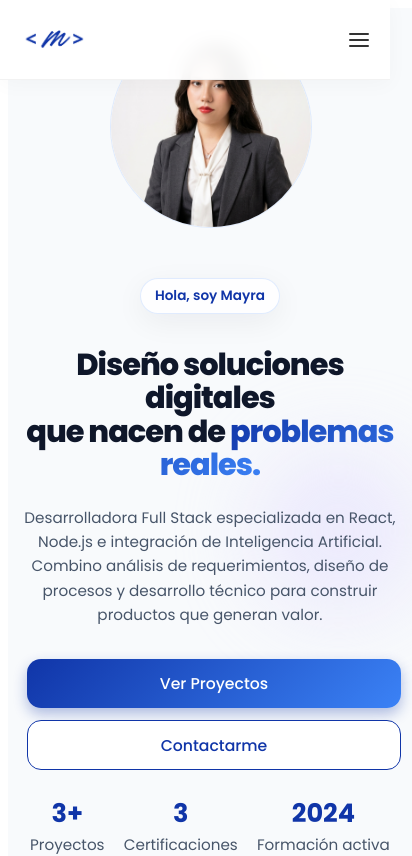
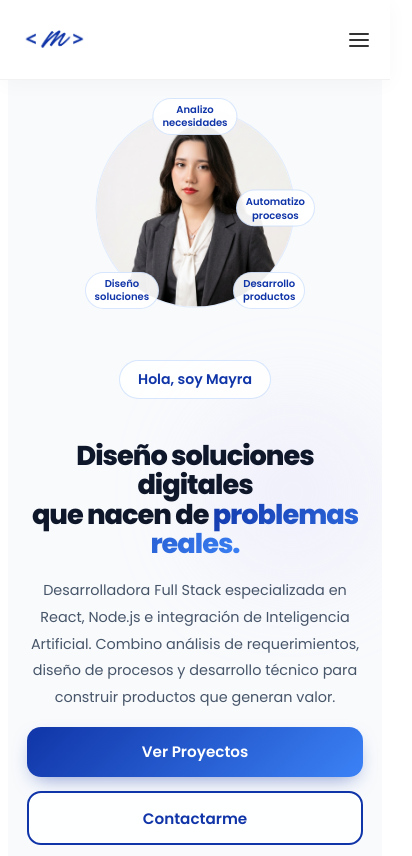
Before and after one commit to MayraMoy/portafolio, a React (Vite) app: page / in a window 390 px wide. Shown: the top 856 px of the page, 412 px wide, since content can reach past the window. Built offline with nearby package versions, Linux system fonts and the light colour scheme.

Commit message:
ahora si

```diff
--- a/src/styles/about.css
+++ b/src/styles/about.css
@@ -106,7 +106,7 @@
 
 .highlight-card p {
     color: #475569;
-    font-size: 1.15rem;
+    font-size: 0.9rem;
     line-height: 1.8;
     margin-bottom: 0.6rem;
 }
--- a/src/styles/home.css
+++ b/src/styles/home.css
@@ -3,159 +3,178 @@
 .home {
     min-height: 100vh;
     width: 100%;
-    padding: 20px 5% 40px;
+    padding: 100px 5% 60px;
     display: flex;
     justify-content: center;
     align-items: center;
-
     background: #f8fafc;
-
     position: relative;
     overflow: hidden;
-
     font-family: 'Poppins', sans-serif;
+    box-sizing: border-box;
 }
 
 .home-container {
     width: 100%;
-    max-width: 1400px;
-
+    max-width: 1200px;
     display: grid;
     grid-template-columns: 1fr 1fr;
     align-items: center;
-    gap: 2.5rem;
-
+    gap: 3rem;
     position: relative;
     z-index: 2;
 }
 
+/* ========================
+   CONTENT
+======================== */
+
 .home-content {
-    max-width: 700px;
-
     animation: slideUp 1s ease-out forwards;
     opacity: 0;
     transform: translateY(30px);
-
-    text-align: left;
-}
-
-.home-visual {
-    display: flex;
-    justify-content: center;
-    align-items: center;
-    position: relative;
-}
-
-.home-title {
-    font-size: clamp(2rem, 4vw, 3.2rem);
-    font-weight: 800;
-    color: #0f172a;
-
-    line-height: 1.05;
-    letter-spacing: -1px;
-
-    margin-bottom: 1.5rem;
-}
-
-.home-title .highlight {
-    background: linear-gradient(
-        135deg,
-        #1035a8,
-        #3b82f6
-    );
-
-    -webkit-background-clip: text;
-    -webkit-text-fill-color: transparent;
-}
-
-.home-subtitle {
-    font-size: 1.8rem;
-    font-weight: 600;
-    color: #1035a8;
-    margin-bottom: 1.5rem;
-    position: relative;
-    display: inline-block;
-}
-
-.home-description {
-    font-size: 1.15rem;
-    line-height: 1.9;
-
-    color: #475569;
-
-    max-width: 650px;
-
-    margin-bottom: 2rem;
-}
-
-.home-buttons {
-    display: flex;
-    gap: 1rem;
-    flex-wrap: wrap;
-
-    margin-top: 2rem;
 }
 
 .home-badge {
     display: inline-flex;
     align-items: center;
     gap: .5rem;
-    padding: .6rem 1.2rem;
+    padding: .5rem 1.1rem;
     border-radius: 999px;
-    background: rgba(255,255,255,0.8);
-    border: 1px solid rgba(59,130,246,.15);
+    background: rgba(255,255,255,0.85);
+    border: 1px solid rgba(59,130,246,.2);
     color: #1035a8;
-    font-size: .95rem;
+    font-size: .88rem;
     font-weight: 600;
-    margin-bottom: 1.5rem;
+    margin-bottom: 1.2rem;
+}
 
-    backdrop-filter: blur(10px);
-    box-shadow: 0 8px 30px rgba(15,23,42,.06);
+.home-title {
+    font-size: clamp(1.8rem, 3.5vw, 3rem);
+    font-weight: 800;
+    color: #0f172a;
+    line-height: 1.08;
+    letter-spacing: -1px;
+    margin-bottom: 1.2rem;
+}
+
+.home-title .highlight {
+    background: linear-gradient(135deg, #1035a8, #3b82f6);
+    -webkit-background-clip: text;
+    -webkit-text-fill-color: transparent;
+}
+
+.home-description {
+    font-size: clamp(0.9rem, 1.5vw, 1.05rem);
+    line-height: 1.85;
+    color: #475569;
+    margin-bottom: 1rem;
+}
+
+.home-availability {
+    display: flex;
+    align-items: center;
+    gap: 7px;
+    font-size: 0.88rem;
+    color: #475569;
+    margin-bottom: 1.2rem;
+}
+
+.availability-dot {
+    width: 9px;
+    height: 9px;
+    border-radius: 50%;
+    background: #22c55e;
+    box-shadow: 0 0 0 3px rgba(34,197,94,.2);
+    flex-shrink: 0;
+}
+
+.home-buttons {
+    display: flex;
+    gap: .9rem;
+    flex-wrap: wrap;
+    margin-bottom: 1.4rem;
 }
 
 .btn {
-    padding: 0.9rem 2.8rem;
+    padding: 0.8rem 2rem;
     border-radius: 50px;
-    font-weight: 500;
+    font-weight: 600;
     text-decoration: none;
     transition: all 0.3s ease;
     cursor: pointer;
-    font-size: 1.05rem;
+    font-size: .95rem;
     display: inline-flex;
     align-items: center;
     justify-content: center;
     box-sizing: border-box;
+    font-family: 'Poppins', sans-serif;
 }
 
 .btn-primary {
     background: linear-gradient(135deg, #1035a8, #3b82f6);
-    color: #ffffff;
+    color: #fff;
     border: none;
-    box-shadow: 0 10px 20px -10px rgba(16, 53, 168, 0.6);
+    box-shadow: 0 8px 20px -8px rgba(16, 53, 168, 0.55);
 }
 
 .btn-primary:hover {
     transform: translateY(-3px);
-    box-shadow: 0 15px 25px -10px rgba(16, 53, 168, 0.8);
+    box-shadow: 0 14px 24px -8px rgba(16, 53, 168, 0.75);
 }
 
 .btn-secondary {
-    background: rgba(255, 255, 255, 0.8);
+    background: rgba(255,255,255,0.85);
     color: #1035a8;
     border: 2px solid #1035a8;
 }
 
 .btn-secondary:hover {
     background: #1035a8;
-    color: #ffffff;
+    color: #fff;
     transform: translateY(-3px);
+}
+
+.home-socials {
+    display: flex;
+    gap: 9px;
+    margin-bottom: 1.6rem;
+}
+
+.social-icon {
+    width: 36px;
+    height: 36px;
+    border-radius: 50%;
+    background: rgba(255,255,255,0.9);
+    border: 1px solid rgba(59,130,246,.2);
+    display: flex;
+    align-items: center;
+    justify-content: center;
+    color: #374151;
+    font-size: 16px;
+    transition: all 0.2s ease;
+    text-decoration: none;
+}
+
+.social-icon:hover {
+    transform: translateY(-2px);
+    border-color: #1035a8;
+    color: #1035a8;
+}
+
+.social-icon.linkedin {
+    background: #0077b5;
+    color: #fff;
+    border-color: #0077b5;
+}
+
+.social-icon.linkedin:hover {
+    background: #005f99;
 }
 
 .home-stats {
     display: flex;
-    gap: 3rem;
-
-    margin-top: 3rem;
+    gap: 2rem;
 }
 
 .home-stat {
@@ -164,68 +183,37 @@
 }
 
 .home-stat strong {
-    font-size: 2rem;
+    font-size: 1.7rem;
     font-weight: 700;
     color: #1035a8;
+    line-height: 1;
 }
 
 .home-stat span {
-    font-size: .95rem;
+    font-size: .82rem;
     color: #475569;
+    margin-top: 3px;
 }
 
-/* Animated Glowing Orbs Background */
-.orb {
-    position: absolute;
-    border-radius: 50%;
-    filter: blur(120px);
-    opacity: .55;
-    z-index: 1;
+/* ========================
+   VISUAL / ORBITAL
+======================== */
+
+.home-visual {
+    display: flex;
+    justify-content: center;
+    align-items: center;
 }
 
-.orb-1 {
-    width: 350px;
-    height: 350px;
-    background: #e0e7ff;
-
-    top: -80px;
-    left: -80px;
-
-    animation: drift 12s ease-in-out infinite alternate;
-}
-
-.orb-2 {
-    width: 300px;
-    height: 300px;
-    background: #bae6fd;
-
-    bottom: -80px;
-    right: -80px;
-
-    animation: drift 15s ease-in-out infinite alternate-reverse;
-}
-
-.orb-3 {
-    width: 250px;
-    height: 250px;
-    background: #ddd6fe;
-
-    top: 40%;
-    left: 50%;
-
-    animation: drift 10s ease-in-out infinite alternate;
-}
-
-/* Orbital visual */
 .orbital-wrapper {
     position: relative;
-    width: 500px;
-    height: 500px;
+    width: min(420px, 42vw);
+    height: min(420px, 42vw);
 }
 
 .profile-circle {
-    width: 480px;
-    height: 480px;
+    width: 82%;
+    height: 82%;
     border-radius: 50%;
     background: rgba(255,255,255,0.65);
     border: 1px solid rgba(59,130,246,.15);
@@ -248,308 +236,196 @@
 
 .orbital-node {
     position: absolute;
-    background: rgba(255,255,255,0.88);
-    border: 1px solid rgba(59,130,246,.18);
+    background: rgba(255,255,255,0.92);
+    border: 1px solid rgba(59,130,246,.2);
     border-radius: 50px;
-    padding: 12px 34px;
-    font-size: 14px;
+    padding: 6px 14px;
+    font-size: clamp(10px, 1.1vw, 13px);
     font-weight: 600;
     color: #1035a8;
     text-align: center;
-    line-height: 1.4;
-    backdrop-filter: blur(10px);
+    line-height: 1.35;
+    white-space: nowrap;
 }
 
-.node-top         { top: 5px;   left: 50%; transform: translateX(-50%); }
-.node-right       { right: -10px; top: 50%; transform: translateY(-50%); }
-.node-bottom-right{ bottom: 20px; right: 0; }
-.node-bottom-left { bottom: 20px; left: 0; }
+.node-top          { top: 4%;  left: 50%; transform: translateX(-50%); }
+.node-right        { right: 0; top: 50%;  transform: translateY(-50%); }
+.node-bottom-right { bottom: 8%; right: 4%; }
+.node-bottom-left  { bottom: 8%; left: 4%; }
 
+/* ========================
+   ORBS
+======================== */
 
-
-.availability-dot {
-    width: 9px;
-    height: 9px;
+.orb {
+    position: absolute;
     border-radius: 50%;
-    background: #22c55e;
-    box-shadow: 0 0 0 3px rgba(34,197,94,.2);
-    display: inline-block;
+    filter: blur(100px);
+    opacity: .5;
+    z-index: 1;
+    pointer-events: none;
 }
 
+.orb-1 {
+    width: 320px; height: 320px;
+    background: #e0e7ff;
+    top: -80px; left: -80px;
+    animation: drift 12s ease-in-out infinite alternate;
+}
+
+.orb-2 {
+    width: 280px; height: 280px;
+    background: #bae6fd;
+    bottom: -80px; right: -60px;
+    animation: drift 15s ease-in-out infinite alternate-reverse;
+}
+
+.orb-3 {
+    width: 220px; height: 220px;
+    background: #ddd6fe;
+    top: 40%; left: 50%;
+    animation: drift 10s ease-in-out infinite alternate;
+}
+
+/* ========================
+   ANIMATIONS
+======================== */
 
 @keyframes slideUp {
-    to {
-        opacity: 1;
-        transform: translateY(0);
+    to { opacity: 1; transform: translateY(0); }
+}
+
+@keyframes drift {
+    0%   { transform: translate(0, 0) scale(1); }
+    50%  { transform: translate(40px, 25px) scale(1.08); }
+    100% { transform: translate(-25px, 50px) scale(0.93); }
+}
+
+/* ========================
+   TABLET  (≤ 1024px)
+======================== */
+
+@media (max-width: 1024px) {
+    .home-container {
+        gap: 2rem;
+    }
+
+    .orbital-wrapper {
+        width: min(360px, 46vw);
+        height: min(360px, 46vw);
     }
 }
 
-@keyframes drift {
-    0% {
-        transform: translate(0, 0) scale(1);
+/* ========================
+   MOBILE  (≤ 768px)
+======================== */
+
+@media (max-width: 768px) {
+    .home {
+        padding: 90px 6% 50px;
+        align-items: flex-start;
     }
-    50% {
-        transform: translate(50px, 30px) scale(1.1);
-    }
-    100% {
-        transform: translate(-30px, 60px) scale(0.9);
-    }
-}
-
-@media (max-width: 992px) {
 
     .home-container {
         grid-template-columns: 1fr;
-        gap: 3rem;
+        gap: 2rem;
     }
+
+    /* foto arriba, texto abajo */
+    .home-visual { order: -1; }
 
     .home-content {
         text-align: center;
-        margin: 0 auto;
     }
 
-    .home-description {
-        margin-left: auto;
-        margin-right: auto;
-    }
-
+    .home-availability,
     .home-buttons,
+    .home-socials,
     .home-stats {
         justify-content: center;
     }
 
-    .home-visual {
-        order: -1;
+    .orbital-wrapper {
+        width: min(280px, 70vw);
+        height: min(280px, 70vw);
+    }
+
+    .orbital-node {
+        font-size: 11px;
+        padding: 5px 11px;
+    }
+
+    .home-title {
+        font-size: clamp(1.7rem, 6vw, 2.4rem);
     }
 }
 
+/* ========================
+   SMALL MOBILE  (≤ 480px)
+======================== */
+
 @media (max-width: 480px) {
     .home {
-        padding: 18px 4% 36px;
-    }
-    .home-container {
-        gap: 1.5rem;
+        padding: 80px 5% 40px;
     }
 
-    .home-content {
-        padding: 1rem 0;
-        margin: 0 auto;
-        text-align: center;
-    }
-    .home-title {
-        font-size: 1.9rem;
-        line-height: 1.1;
-    }
-    .home-subtitle {
-        font-size: 1.05rem;
-    }
-    .home-description {
-        font-size: 0.95rem;
-        line-height: 1.6;
-        max-width: 100%;
+    .orbital-wrapper {
+        width: min(240px, 72vw);
+        height: min(240px, 72vw);
     }
 
-    .home-badge {
-        padding: .45rem .9rem;
-        font-size: .85rem;
+    /* nodos visibles pero más chicos */
+    .orbital-node {
+        font-size: 10px;
+        padding: 4px 9px;
     }
 
     .home-buttons {
         flex-direction: column;
-        gap: .75rem;
-        align-items: stretch;
         width: 100%;
     }
+
     .btn {
         width: 100%;
-        justify-content: center;
-        padding: 0.8rem 1rem;
+        padding: 0.85rem 1rem;
         border-radius: 14px;
-        font-size: 0.98rem;
-        box-sizing: border-box;
-        display: block;
-        margin: 0;
-    }
-
-    .btn-primary {
-        box-shadow: 0 6px 14px rgba(16,53,168,0.32);
-    }
-
-    .btn-primary:hover {
-        transform: none;
-        box-shadow: 0 8px 18px rgba(16,53,168,0.28);
-    }
-
-    .btn-secondary {
-        border-width: 1px;
-        background: #ffffff;
     }
 
     .home-stats {
-        flex-direction: row;
-        gap: 1.2rem;
-        justify-content: center;
-        margin-top: 1.5rem;
-    }
-    .home-stat strong {
-        font-size: 1.6rem;
+        gap: 1.4rem;
     }
 
-    /* Simplify background orbs on small screens */
-    .orb-1,
-    .orb-2 {
+    .home-stat strong {
+        font-size: 1.4rem;
+    }
+
+    .orb-1, .orb-2 {
         display: none;
     }
+
     .orb-3 {
-        width: 160px;
-        height: 160px;
-        top: 45%;
-        left: 55%;
-        filter: blur(40px);
-        opacity: .45;
-    }
-
-    /* Make orbital visual smaller and legible */
-    .orbital-wrapper {
-        width: 220px;
-        height: 220px;
-    }
-    .profile-circle {
-        width: 200px;
-        height: 200px;
-    }
-    .profile-circle img {
-        object-position: center top;
-    }
-    .orbital-node {
-        padding: 8px 12px;
-        font-size: 12px;
+        width: 150px;
+        height: 150px;
+        filter: blur(50px);
+        opacity: .35;
     }
 }
 
-/* Ajustes adicionales para pantallas muy angostas (por ejemplo 388x852) */
-@media (max-width: 420px) {
-    .home {
-        overflow-x: hidden; /* previene scroll horizontal por nodos u orbes */
+/* ========================
+   XS  (≤ 360px)
+======================== */
+
+@media (max-width: 360px) {
+    .home-title {
+        font-size: 1.5rem;
     }
 
-    /* Asegurar que el wrapper orbital no desborde y escale bien */
     .orbital-wrapper {
-        width: min(60vw, 220px);
-        height: min(60vw, 220px);
-        margin: 0 auto;
-    }
-    .profile-circle {
-        width: calc(min(60vw, 220px) - 20px);
-        height: calc(min(60vw, 220px) - 20px);
-    }
-
-    /* Evitar que los nodos salgan de la pantalla */
-    .orbital-node {
-        max-width: 120px;
-        padding: 6px 10px;
-        font-size: 12px;
-        white-space: normal;
-        word-break: break-word;
-    }
-    .node-top { left: 50%; transform: translateX(-50%); top: 6px; }
-    .node-right { right: 6px; top: 50%; transform: translateY(-50%); }
-    .node-bottom-right { right: 6px; bottom: 8px; }
-    .node-bottom-left { left: 6px; bottom: 8px; }
-
-    /* asegurar que el contenido no use tamaños fijos que provoquen overflow */
-    .home-container {
-        padding: 0;
-    }
-}
-
-/* Ajustes puntuales para pantallas muy angostas donde el título y botones se cortan */
-@media (max-width: 388px) {
-    .home {
-        overflow: visible; /* permitir que botones y títulos no se recorten */
-        padding: 12px 4% 30px;
-    }
-
-    .home-container {
-        gap: 1rem;
-    }
-
-    .home-content {
-        max-width: 100%;
-        padding: 0;
-    }
-
-    .home-title {
-        font-size: 1.5rem;
-        line-height: 1.15;
-        word-break: break-word;
-        hyphens: auto;
-    }
-
-    .home-subtitle {
-        font-size: 1rem;
-    }
-
-    .home-buttons {
-        gap: 0.6rem;
-        padding-bottom: 8px;
-    }
-
-    .btn {
-        padding: 0.7rem 1rem;
-        font-size: 0.95rem;
-        width: 100%;
-        box-sizing: border-box;
-    }
-
-    /* Asegurar que la imagen/perfil no tape el contenido */
-    .orbital-wrapper,
-    .profile-circle {
-        transform: none;
-        position: relative;
-        margin: 0 auto 0.6rem;
+        width: 65vw;
+        height: 65vw;
     }
 
     .orbital-node {
-        font-size: 11px;
-        padding: 6px 8px;
-        max-width: 110px;
+        display: none;
     }
 }
-
-/* Forzar que el avatar y su wrapper no se posicionen encima del título en pantallas muy angostas */
-@media (max-width: 420px) {
-    .orbital-wrapper,
-    .profile-circle {
-        position: static !important;
-        width: min(56vw, 200px) !important;
-        height: min(56vw, 200px) !important;
-        transform: none !important;
-        margin: 0 auto 0.75rem !important;
-    }
-    .profile-circle img {
-        width: 100%;
-        height: 100%;
-        object-fit: cover;
-    }
-
-    /* Evitar que los nodos orbiten sobre el contenido; ocultarlos para pantallas muy estrechas */
-    .orbital-node {
-        display: none !important;
-    }
-
-    /* Asegurar que el título quede encima y centrado */
-    .home-title {
-        text-align: center;
-        margin-top: 0.6rem;
-        z-index: 4;
-    }
-
-    /* Botones completos y visibles */
-    .home-buttons {
-        width: 100%;
-        padding: 0 4px;
-        z-index: 4;
-        position: relative;
-    }
-}
```
